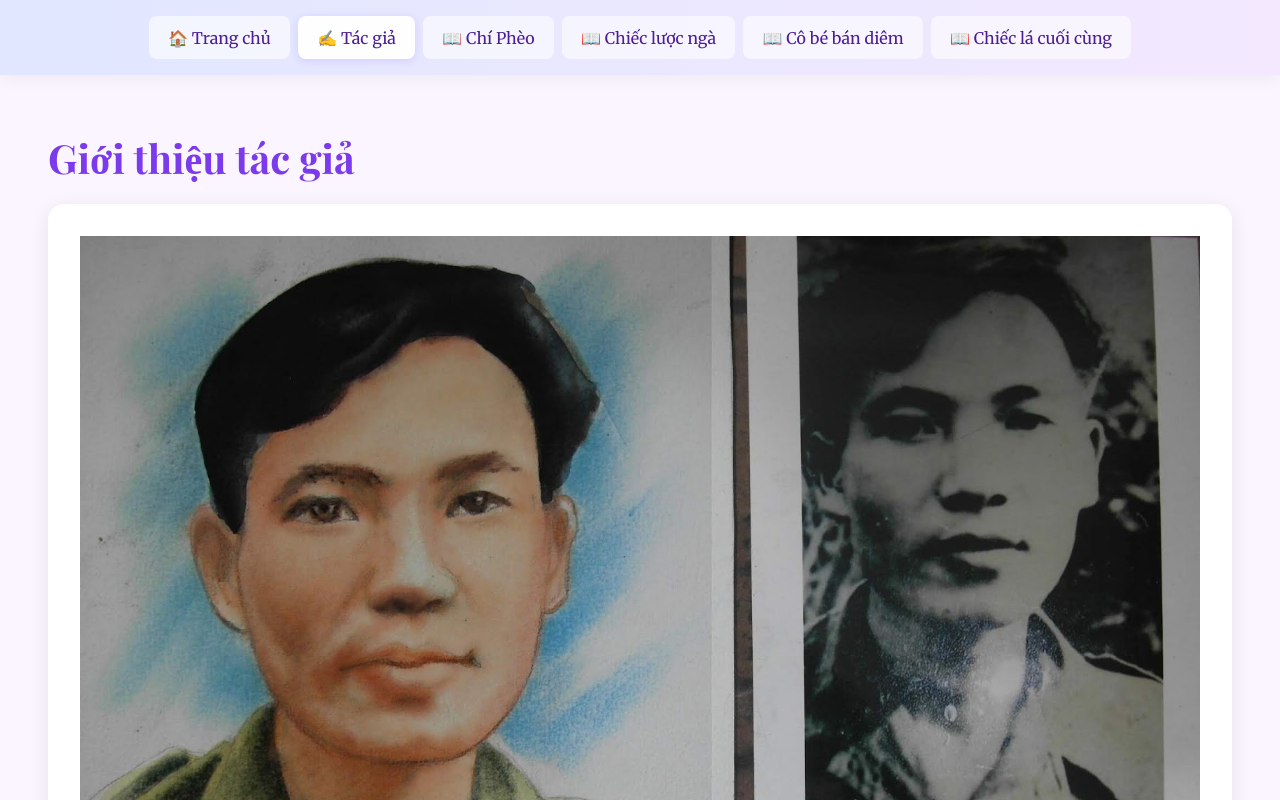
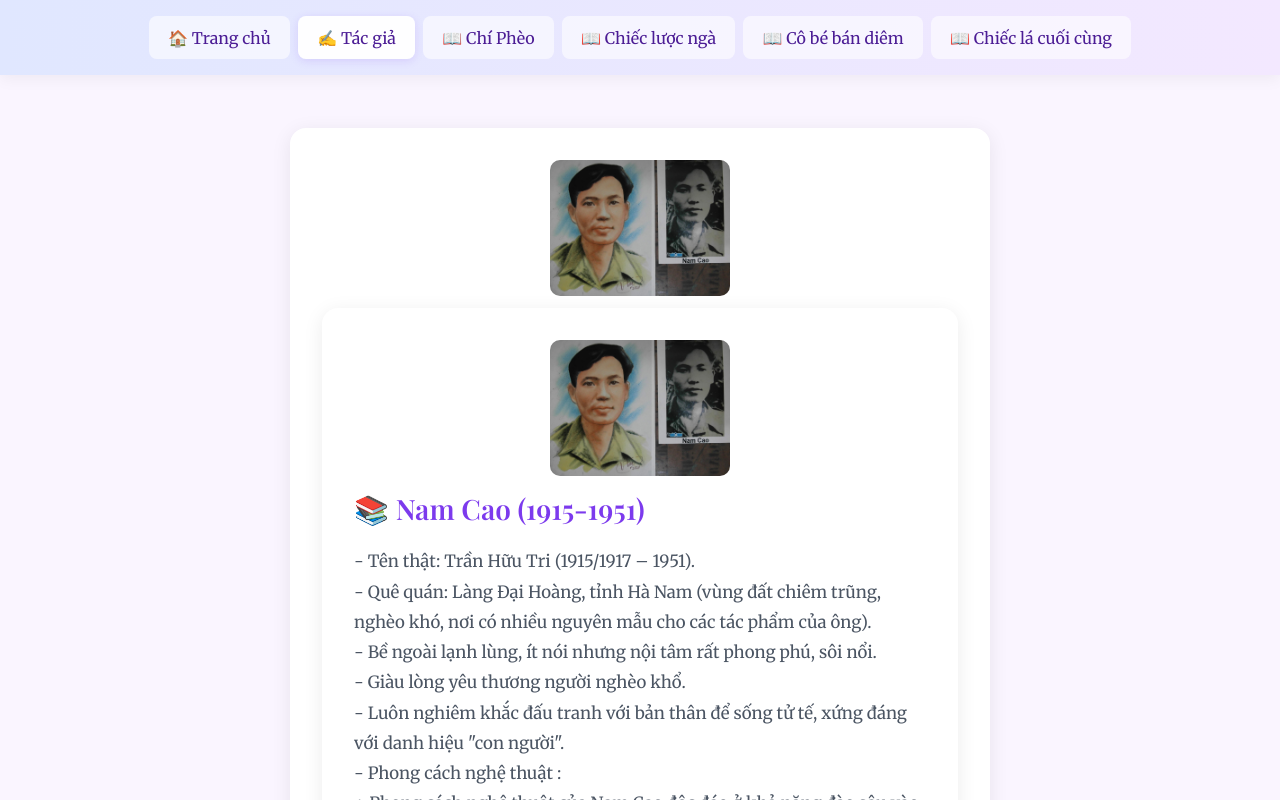
Before and after one commit to ttnla1/vanhocdemo, a plain HTML site: page index.html in a window 1280 px wide. Both pictures are taken after a click on the link "✍️ Tác giả". Shown: the top 800 px of the page. Drawn offline with nearby package versions, Linux system fonts and the light colour scheme.

Commit message:
Update index.html

```diff
--- a/index.html
+++ b/index.html
@@ -4,10 +4,26 @@
   <meta charset="UTF-8">
   <meta name="viewport" content="width=device-width, initial-scale=1.0">
   <title>KHO TÀNG VĂN HỌC NHỎ</title>
+
   <link rel="preconnect" href="https://fonts.googleapis.com">
   <link rel="preconnect" href="https://fonts.gstatic.com" crossorigin>
+ <link rel="stylesheet" href="style.css">
   <link href="https://fonts.googleapis.com/css2?family=Merriweather:wght@300;400;700&amp;family=Playfair+Display:wght@400;600;700&amp;display=swap" rel="stylesheet">
   <style>
+   .author-card {
+      background: #fff;
+      padding: 20px;
+      border-radius: 12px;
+      max-width: 700px;
+      margin: 0 auto;
+    }
+
+    .author-image {
+      width: 180px;
+      display: block;
+      margin: 0 auto 12px;
+      border-radius: 10px;
+    }
     * {
       margin: 0;
       padding: 0;
@@ -374,7 +390,8 @@
      </div>
   </div><!-- Authors Page -->
     <div id="page-authors" class="page-content">
-     <h1 class="page-title">Giới thiệu tác giả</h1>
+     <div class="author-card author-flex">
+  <img src="namcao.jpg" alt="Nam Cao" class="author-image">
      <div class="authors-grid">
       <div class="author-card">
  <!-- ẢNH TÁC GIẢ -->
```
